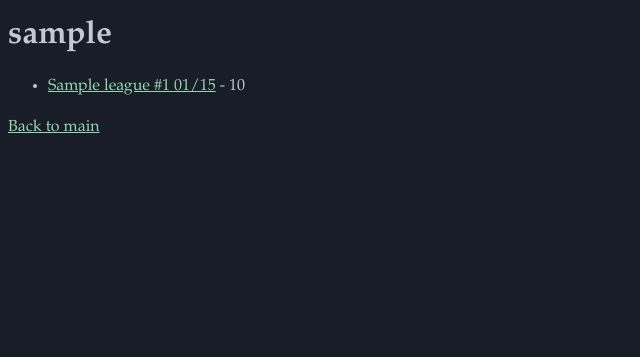
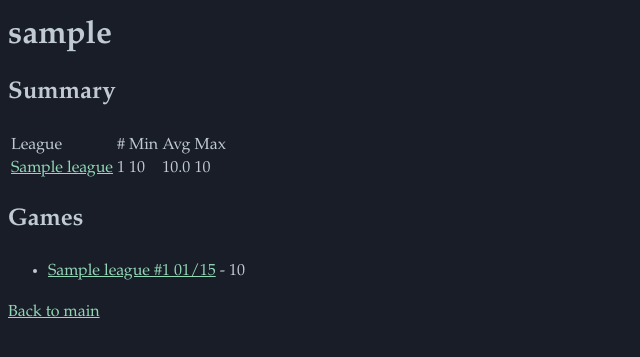
Before and after one commit to travis-mark/pugberus, a Django app: page /league/p/1 in a window 1280 px wide. Shown: the top 357 px of the page, without its empty margins (0-640 px from the left). Run offline with Django 4.2, Linux system fonts and the light colour scheme; tables that the repository leaves empty hold one stand-in row (values such as "Sample post").

Commit message:
Aggregates for league

```diff
--- a/league/templates/league/league.html
+++ b/league/templates/league/league.html
@@ -4,7 +4,7 @@
 
 <h1>{{ league.name }}</h1>
 <ul>
-    {% for game in league.game_set.all %}
+    {% for game in games %}
     <li><a href="{% url 'league:game' game.id %}">{{game}}</a></li>
     {% endfor %}
 </ul>
--- a/league/templates/league/player.html
+++ b/league/templates/league/player.html
@@ -3,6 +3,26 @@
 <link rel="icon" type="image/x-icon" href="{% static 'league/pugberus.png' %}">
 
 <h1>{{ player.handle }}</h1>
+<h2>Summary</h2>
+<table>
+    <tr>
+        <td>League</td>
+        <td>#</td>
+        <td>Min</td>
+        <td>Avg</td>
+        <td>Max</td>
+    </tr>
+    {% for league in leagues %}
+    <tr>
+        <td><a href="{% url 'league:league' league.game__league__id %}">{{ league.game__league__name }}</a></td>
+        <td>{{ league.count }}</td>
+        <td>{{ league.min_score }}</td>
+        <td>{{ league.avg_score }}</td>
+        <td>{{ league.max_score }}</td>
+    </tr>
+    {% endfor %}
+</table>
+<h2>Games</h2>
 <ul>
     {% for score in player.score_set.all %}
     <li><a href="{% url 'league:game' score.game.id %}">{{ score.game }}</a> - {{ score.score }}</li>
--- a/league/views.py
+++ b/league/views.py
@@ -1,5 +1,5 @@
+from django.db.models import Sum, Avg, Min, Max, Count
 from django.shortcuts import get_object_or_404, render
-
 from league.models import Game, League, Player
 
 def index(request):
@@ -11,11 +11,18 @@ def index(request):
 
 def league(request, league_id):
     _league = get_object_or_404(League, pk=league_id)
-    return render(request, 'league/league.html', {'league': _league})
+    _games = _league.game_set.order_by('-game_no').all()
+    return render(request, 'league/league.html', {'league': _league, 'games': _games})
 
 def player(request, player_id):
     _player = get_object_or_404(Player, pk=player_id)
-    return render(request, 'league/player.html', {'player': _player})
+    _leagues = _player.score_set.values('game__league__name', 'game__league__id').annotate(
+        avg_score=Avg('score'),
+        min_score=Min('score'),
+        max_score=Max('score'),
+        count=Count('id')
+    )
+    return render(request, 'league/player.html', {'player': _player, 'leagues': _leagues})
 
 def game(request, game_id):
     _game = get_object_or_404(Game, pk=game_id)
```
